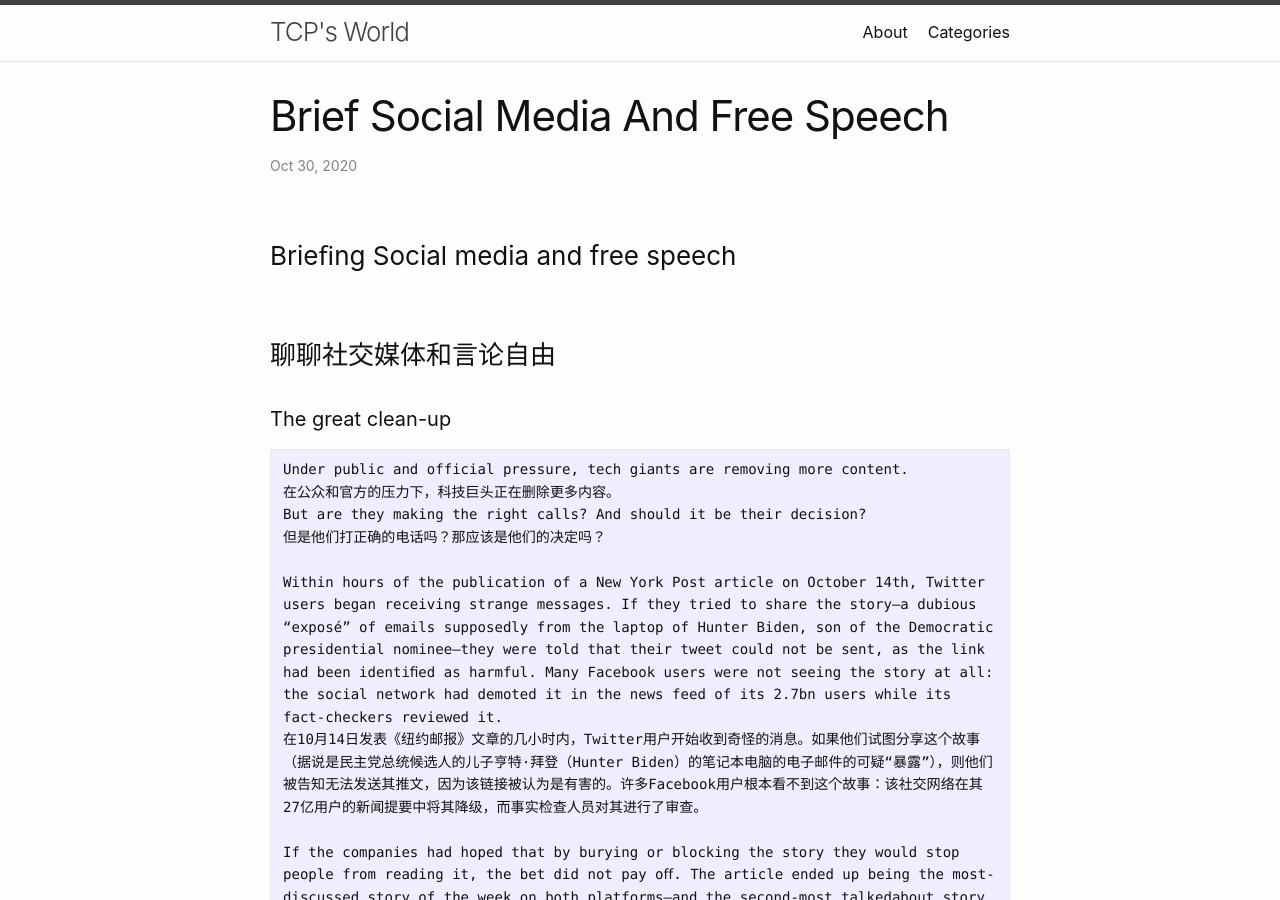
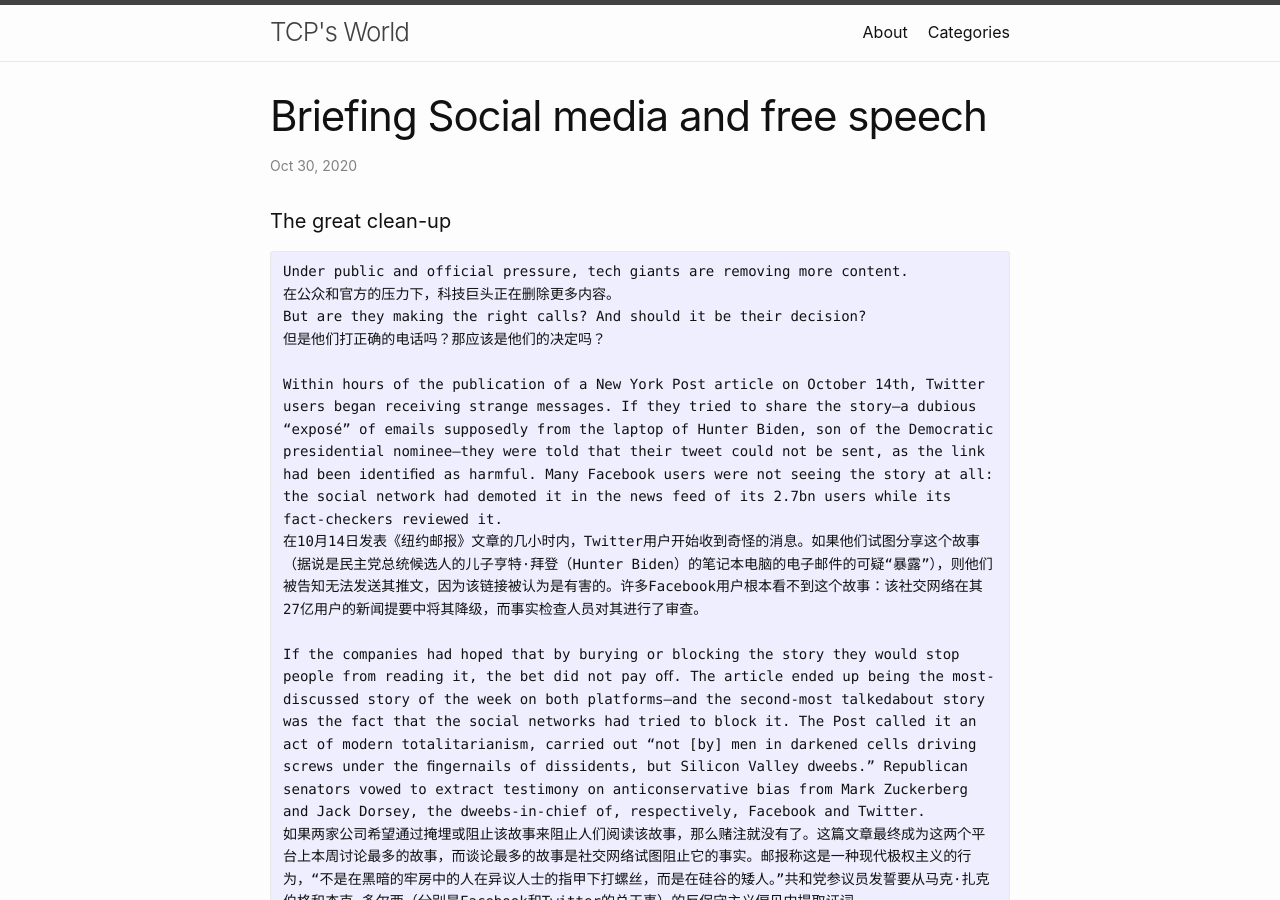
Before and after one commit to tcp8080/tcp8080.github.io, a Jekyll site: the page built from _posts/2020-10-30-brief-social-media-and-free-speech.md, in a window 1280 px wide and 900 px high. Built offline with Jekyll 4.4.1, drawn with Linux system fonts in a browser that asks for light colours.

Commit message:
Update 2020-10-30-brief-social-media-and-free-speech.md

````diff
--- a/_posts/2020-10-30-brief-social-media-and-free-speech.md
+++ b/_posts/2020-10-30-brief-social-media-and-free-speech.md
@@ -1,10 +1,8 @@
 ---
 layout: post
+title:  "Briefing Social media and free speech"
 categories: BilingualNews
 ---
-
-### Brieﬁng Social media and free speech
-### 聊聊社交媒体和言论自由
 
 #### The great clean-up
 ```
````
